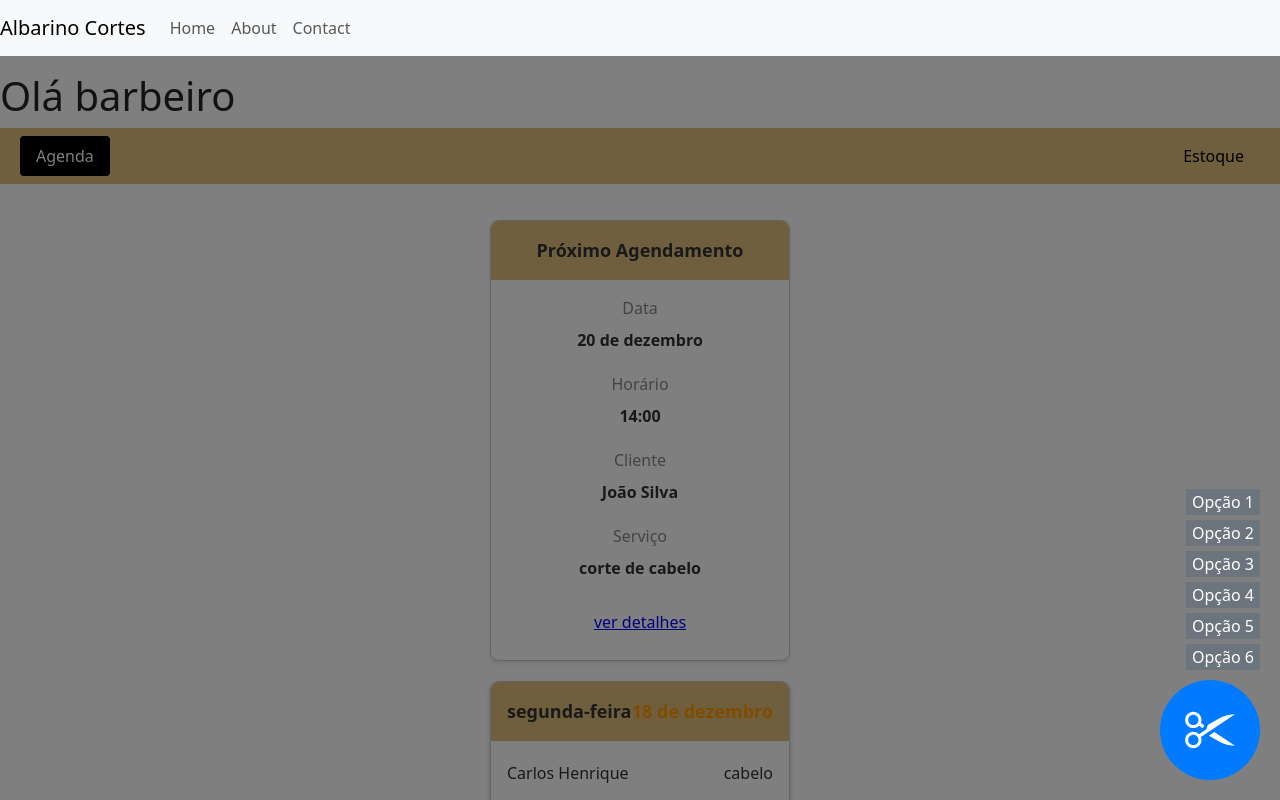
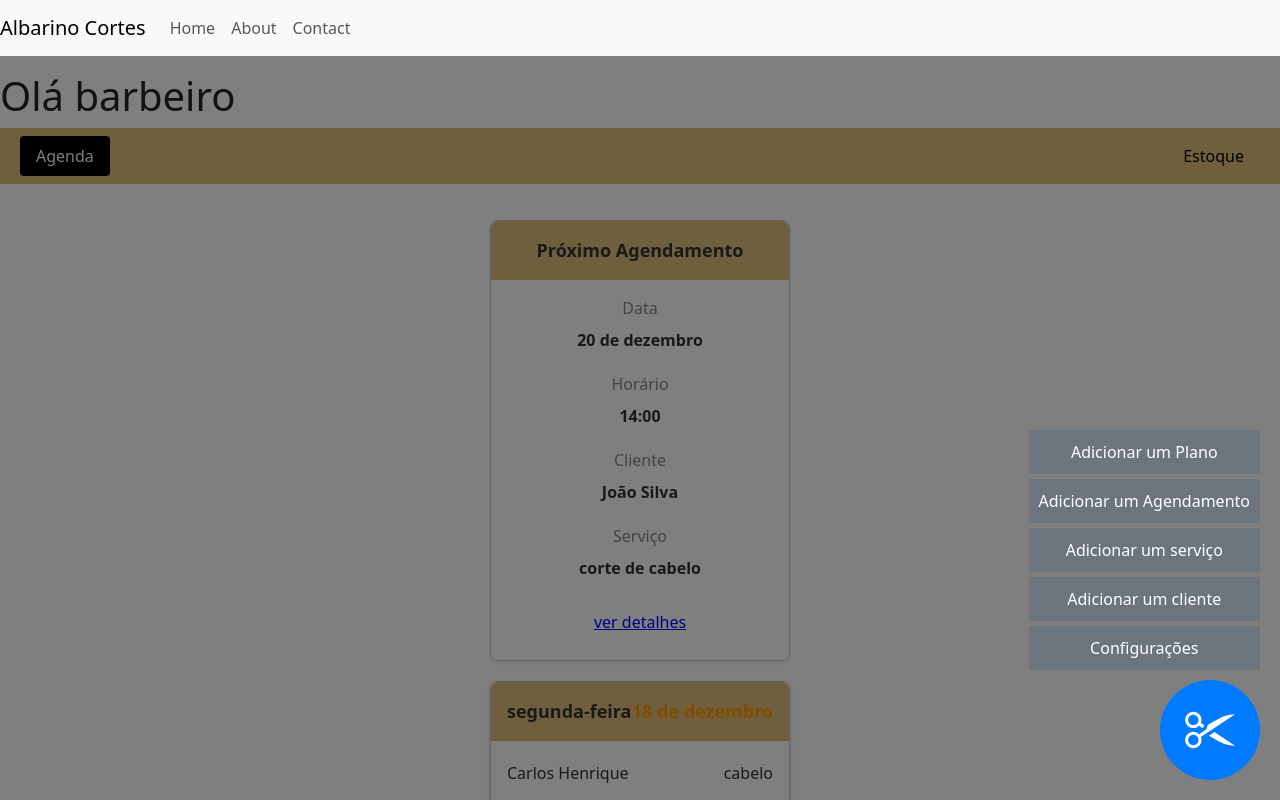
Before and after one commit to kralluz/Black-Beard-WEB, a React (Vite) app: page / in a window 1280 px wide. Both pictures are taken after a click on the button 1210 px from the left and 730 px from the top of the page. Shown: the top 800 px of the page. Built offline with nearby package versions, Linux system fonts and the light colour scheme.

Commit message:
fix: ajusta animações para o action button de agendamentos

```diff
--- a/src/components/MenuComponent.jsx
+++ b/src/components/MenuComponent.jsx
@@ -29,7 +29,7 @@ const FabContainer = styled.div`
     display: flex;
     flex-direction: column;
     align-items: flex-end;
-    z-index: 2; // Assegura que esteja acima do Overlay
+    z-index: 2;
 `;
 
 const Fab = styled.button`
@@ -58,6 +58,7 @@ const FabOptions = styled.div`
 
 const OptionButton = styled.button`
     background-color: #6c757d;
+    padding: 10px;
     color: white;
     margin-bottom: 5px;
     border: none;
@@ -79,7 +80,7 @@ const Overlay = styled.div`
     display: ${(props) => (props.show ? "block" : "none")};
     background-color: rgba(0, 0, 0, 0.5);
     animation: ${fadeIn} 0.5s ease;
-    z-index: 1; // Assegura que esteja abaixo dos botões mas acima do resto
+    z-index: 1;
 `;
 
 function FloatingActionButton() {
@@ -94,12 +95,11 @@ function FloatingActionButton() {
             <Overlay show={isOpen} onClick={toggleOptions} />
             <FabContainer>
                 <FabOptions $isOpen={isOpen}>
-                    <OptionButton delay={0.1}>Opção 1</OptionButton>
-                    <OptionButton delay={0.2}>Opção 2</OptionButton>
-                    <OptionButton delay={0.3}>Opção 3</OptionButton>
-                    <OptionButton delay={0.4}>Opção 4</OptionButton>
-                    <OptionButton delay={0.5}>Opção 5</OptionButton>
-                    <OptionButton delay={0.6}>Opção 6</OptionButton>
+                    <OptionButton delay={0.8}>Adicionar um Plano</OptionButton>
+                    <OptionButton delay={0.6}>Adicionar um Agendamento</OptionButton>
+                    <OptionButton delay={0.4}>Adicionar um serviço</OptionButton>
+                    <OptionButton delay={0.2}>Adicionar um cliente</OptionButton>
+                    <OptionButton delay={0.1}>Configurações</OptionButton>
                 </FabOptions>
 
                 <Fab onClick={toggleOptions}>
```
